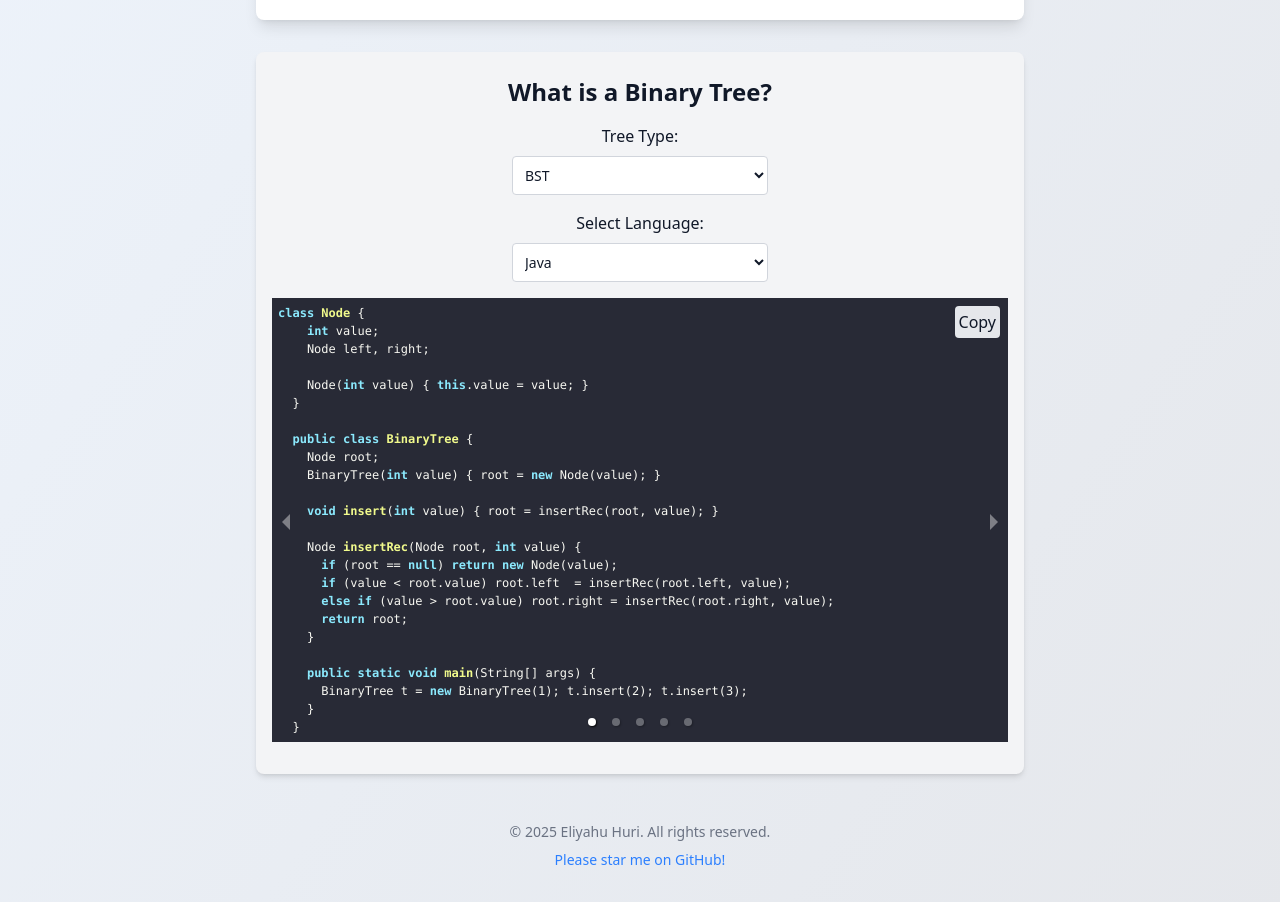
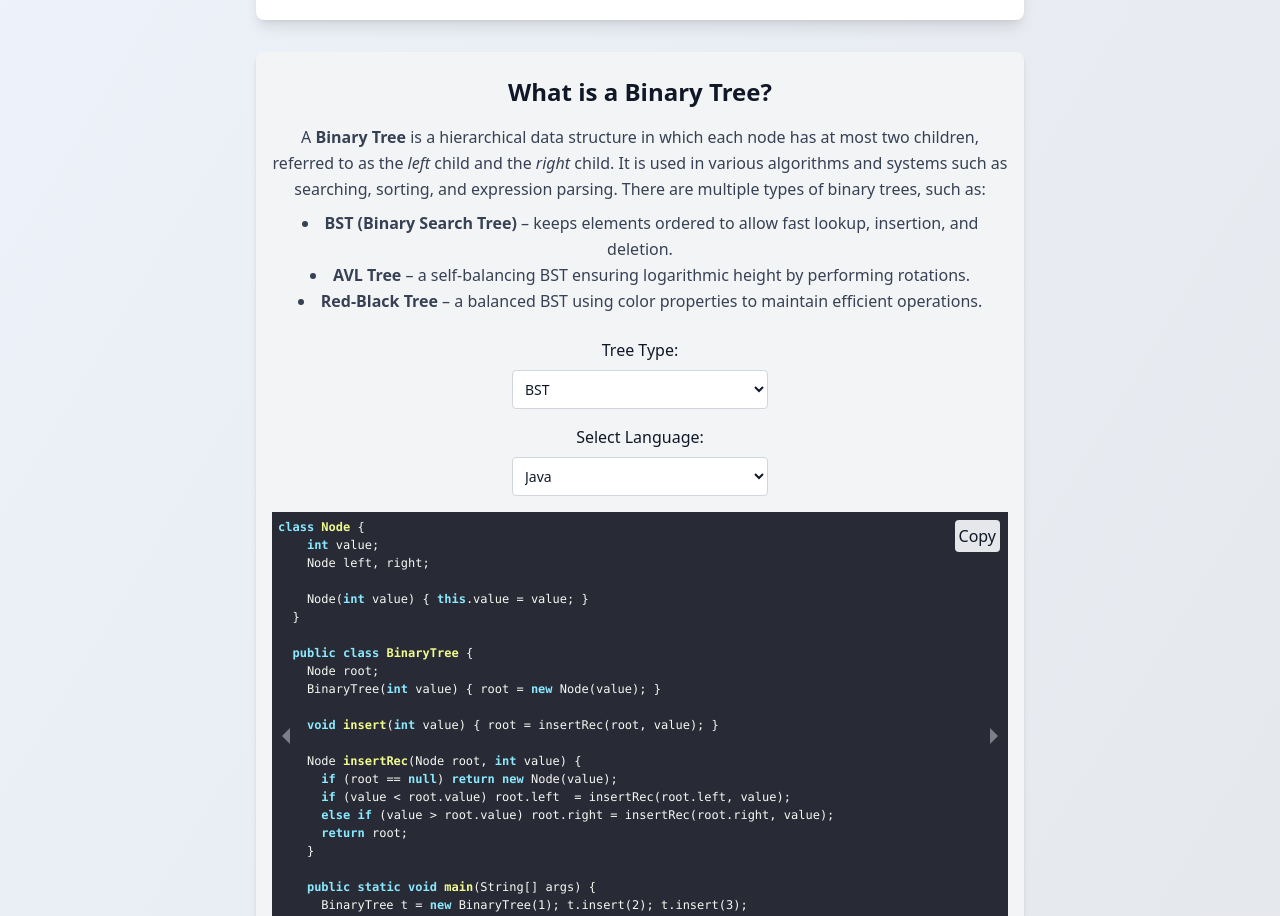
Before and after one commit to eliyahuri/binaryTreeExample, a React (Vite) app: page / in a window 1280 px wide. Shown: the part 1000-1916 px from the top of the page. Built offline with nearby package versions, Linux system fonts and the light colour scheme.

Commit message:
Enhance WhatIsBinaryTree component with detailed explanations of binary tree types

```diff
--- a/src/WhatIs.tsx
+++ b/src/WhatIs.tsx
@@ -33,7 +33,29 @@ export function WhatIsBinaryTree() {
       <h2 className="text-lg sm:text-xl md:text-2xl font-bold mb-4 text-center text-gray-900 dark:text-gray-100">
         What is a Binary Tree?
       </h2>
-      {/* ...text content unchanged... */}
+
+      <p className="text-sm sm:text-base text-gray-700 dark:text-gray-200 mb-6 leading-relaxed">
+        A <strong>Binary Tree</strong> is a hierarchical data structure in which
+        each node has at most two children, referred to as the <em>left</em>{" "}
+        child and the <em>right</em> child. It is used in various algorithms and
+        systems such as searching, sorting, and expression parsing. There are
+        multiple types of binary trees, such as:
+        <ul className="list-disc list-inside mt-2">
+          <li>
+            <strong>BST (Binary Search Tree)</strong> – keeps elements ordered
+            to allow fast lookup, insertion, and deletion.
+          </li>
+          <li>
+            <strong>AVL Tree</strong> – a self-balancing BST ensuring
+            logarithmic height by performing rotations.
+          </li>
+          <li>
+            <strong>Red-Black Tree</strong> – a balanced BST using color
+            properties to maintain efficient operations.
+          </li>
+        </ul>
+      </p>
+
       <div className="mb-4">
         <label
           htmlFor="treeKind"
```
